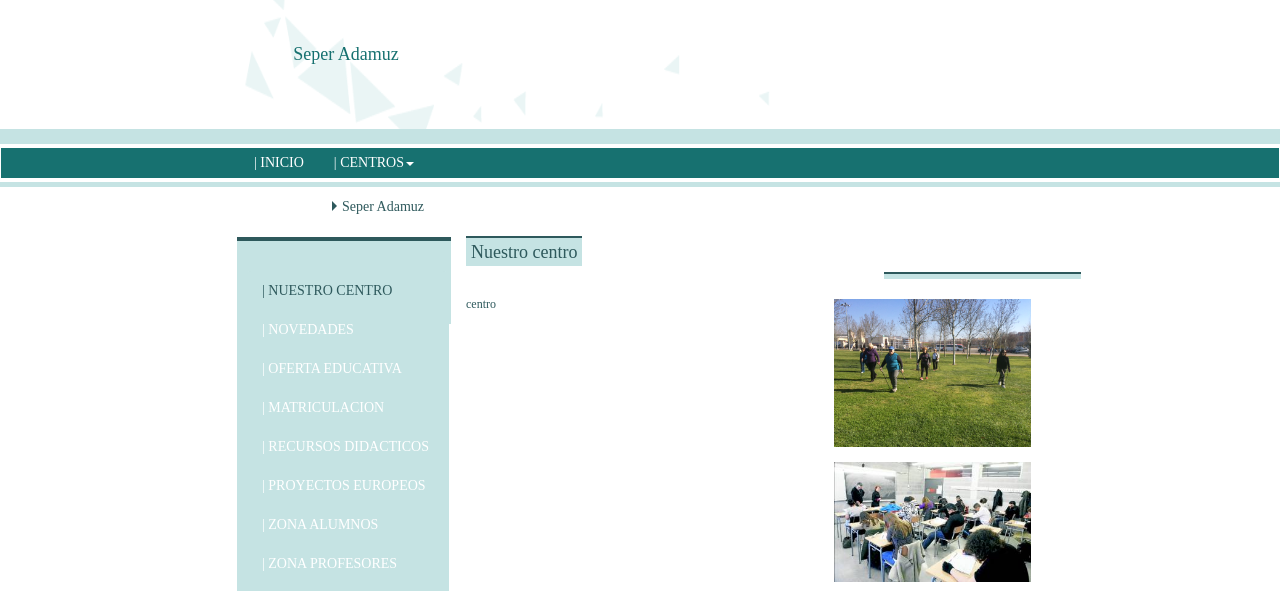
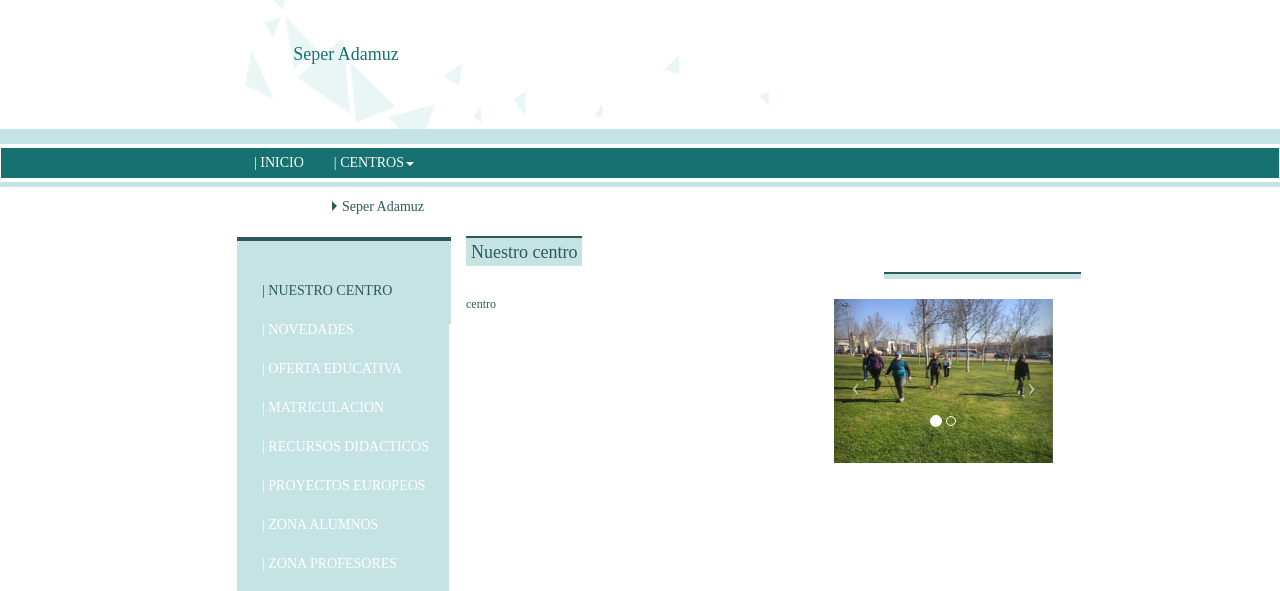
Before and after one commit to anamdgr/ceperFuensantaWeb, a website: page seperAdamuz.html in a window 1280 px wide. Shown: the part 113-704 px from the top of the page. Drawn offline with nearby package versions, Linux system fonts and the light colour scheme; a web font is replaced by a local one.

Commit message:
Añadida galeria lateral de fotos

```diff
--- a/seperAdamuz.html
+++ b/seperAdamuz.html
@@ -197,9 +197,31 @@
 								<ul id="dark-blue-line"></ul>
 								<ul id="small-blue-line"></ul>
 							</div>
-							<img src="./images/cuerpo1.jpg" class="img-fluid foto"></img>
-							<img src="./images/cuerpo2.jpg" class="img-fluid foto"></img>
-							<a href="#"><img class="img-fluid erasmus-link" src="images/erasmus+_logo.jpg"></img></a>
+							<div id="carousel-example-generic" class="carousel slide">
+								<!-- Indicators -->
+								<ol class="carousel-indicators hidden-xs">
+									<li data-target="#carousel-example-generic" data-slide-to="0" class="active"></li>
+									<li data-target="#carousel-example-generic" data-slide-to="1"></li>
+								</ol>
+
+								<!-- Wrapper for slides -->
+								<div class="carousel-inner">
+									<div class="item active">
+										<img class="img-responsive img-full" src="./images/cuerpo1.jpg" alt="">
+									</div>
+									<div class="item">
+										<img class="img-responsive img-full" src="./images/cuerpo2.jpg" alt="">
+									</div>
+								</div>
+
+								<!-- Controls -->
+								<a class="left carousel-control" href="#carousel-example-generic" data-slide="prev">
+									<span class="icon-prev"></span>
+								</a>
+								<a class="right carousel-control" href="#carousel-example-generic" data-slide="next">
+									<span class="icon-next"></span>
+								</a>
+							</div>
 						</div>
 					</div>
 				</div>
```
Also changed, not shown: index.html (+25 -2 lines).
